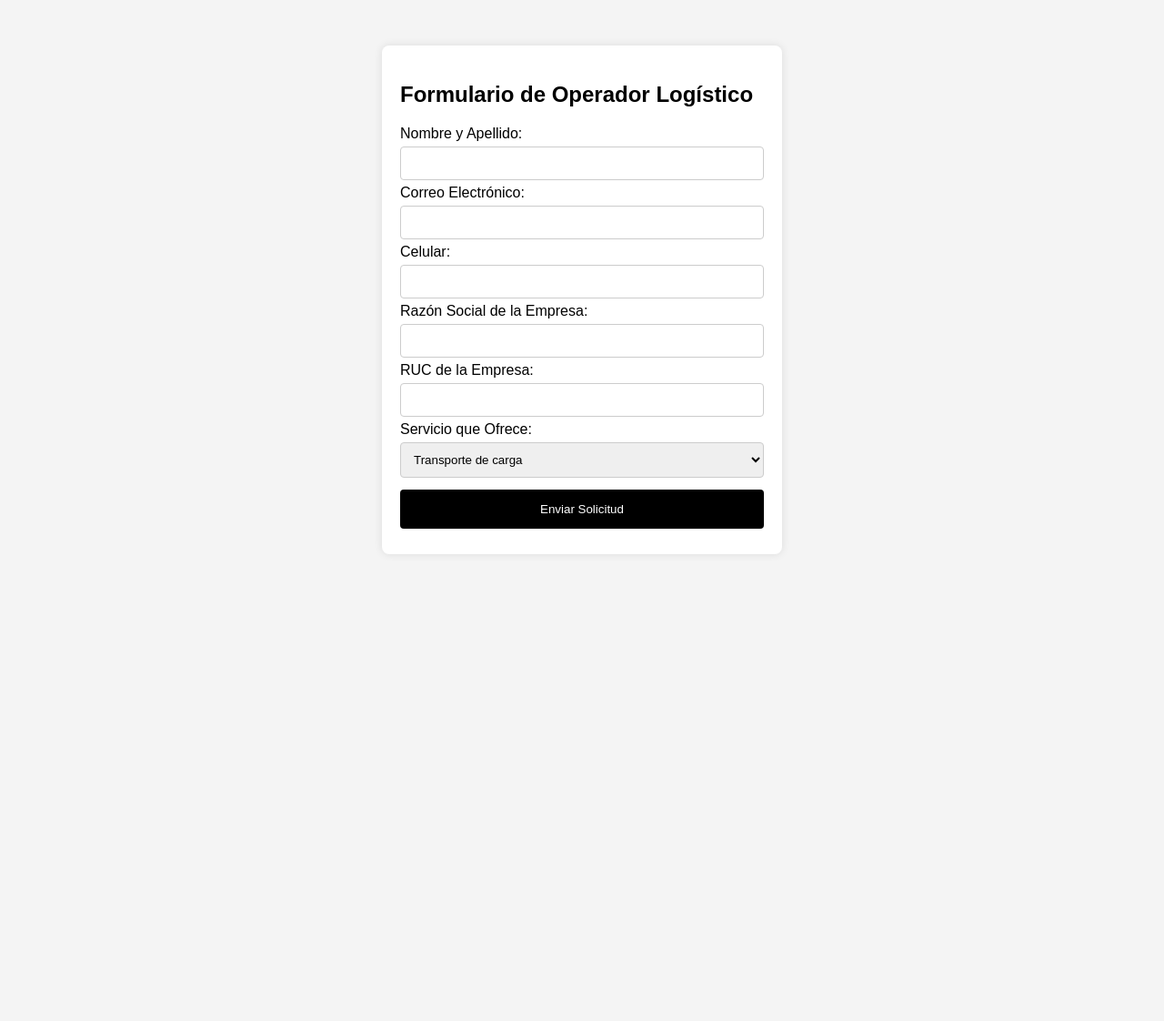
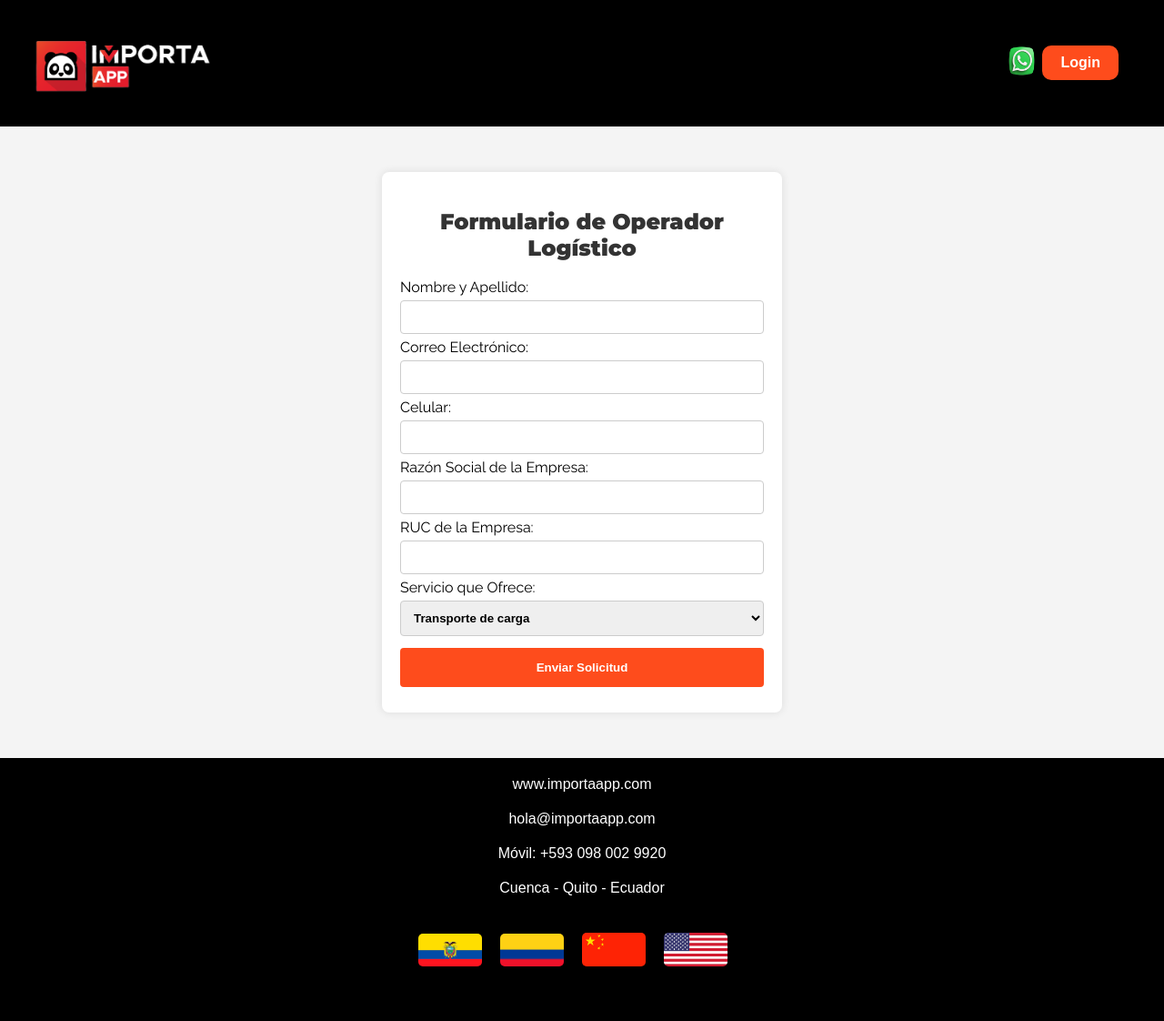
Before and after one commit to esteban-ll-aguilar/home_importaApp, a plain HTML site: page ImportaApp/pruebas/form_operator_log.html in a window 1280 px wide. Shown: the whole page at 91% size. Before the commit the page ends 800 px from the top, so only its background shows below. Drawn offline with Linux system fonts and the light colour scheme.

Commit message:
cambios en los forms

```diff
--- a/ImportaApp/pruebas/css/footer.css
+++ b/ImportaApp/pruebas/css/footer.css
@@ -4,7 +4,7 @@ body {
 
 /* Footer */
 .footer {
-    background-color: #333;
+    background-color: #000000;
     color: white;
     text-align: center;
     padding: 20px;
--- /dev/null
+++ b/ImportaApp/pruebas/css/form_Exportador_importador.css
@@ -0,0 +1,54 @@
+h1,h2 {
+    font-family: 'Montserrat', sans-serif;
+}
+label {
+    font-family: 'Raleway', sans-serif;
+}
+body {
+    margin: 0;
+    padding: 0;
+}
+select, input{
+    /*en negrita*/
+    font-weight: bold;
+}
+
+.container {
+    max-width: 400px;
+    margin: 50px auto;
+    background-color: #fff;
+    padding: 20px;
+    border-radius: 8px;
+    box-shadow: 0 0 10px rgba(0, 0, 0, 0.1);
+}
+h2 {
+    text-align: center;
+    color: #333;
+}
+
+input[type="text"],
+input[type="email"],
+input[type="tel"],
+select {
+    width: 100%;
+    padding: 10px;
+    margin: 5px 0;
+    border: 1px solid #ccc;
+    border-radius: 4px;
+    box-sizing: border-box;
+}
+
+input[type="submit"] {
+    background-color: #FE4C1C;
+    color: white;
+    padding: 14px 20px;
+    margin: 8px 0;
+    border: none;
+    border-radius: 4px;
+    cursor: pointer;
+    width: 100%;
+}
+
+input[type="submit"]:hover {
+    background-color: #e5172a;
+}
--- /dev/null
+++ b/ImportaApp/pruebas/css/form_operator_log.css
@@ -0,0 +1,48 @@
+body {
+    font-family: Arial, sans-serif;
+    background-color: #f4f4f4;
+    margin: 0;
+    padding: 0;
+}
+.container {
+    max-width: 400px;
+    margin: 50px auto;
+    background-color: #fff;
+    padding: 20px;
+    border-radius: 8px;
+    box-shadow: 0 0 10px rgba(0, 0, 0, 0.1);
+}
+select, input{
+    /*en negrita*/
+    font-weight: bold;
+}
+h2 {
+    text-align: center;
+    color: #333;
+}
+input[type="text"],
+input[type="email"],
+input[type="tel"],
+select {
+    width: 100%;
+    padding: 10px;
+    margin: 5px 0;
+    border: 1px solid #ccc;
+    border-radius: 4px;
+    box-sizing: border-box;
+}
+
+input[type="submit"] {
+    background-color: #fe4c1c;
+    color: white;
+    padding: 14px 20px;
+    margin: 8px 0;
+    border: none;
+    border-radius: 4px;
+    cursor: pointer;
+    width: 100%;
+}
+
+input[type="submit"]:hover {
+    background-color: #e5172a;
+}
--- a/ImportaApp/pruebas/form_operator_log.html
+++ b/ImportaApp/pruebas/form_operator_log.html
@@ -5,53 +5,37 @@
     <meta charset="UTF-8">
     <meta name="viewport" content="width=device-width, initial-scale=1.0">
     <title>Formulario de Operador Logístico</title>
-    <style>
-        body {
-            font-family: Arial, sans-serif;
-            background-color: #f4f4f4;
-            margin: 0;
-            padding: 0;
-        }
-
-        .container {
-            max-width: 400px;
-            margin: 50px auto;
-            background-color: #fff;
-            padding: 20px;
-            border-radius: 8px;
-            box-shadow: 0 0 10px rgba(0, 0, 0, 0.1);
-        }
-
-        input[type="text"],
-        input[type="email"],
-        input[type="tel"],
-        select {
-            width: 100%;
-            padding: 10px;
-            margin: 5px 0;
-            border: 1px solid #ccc;
-            border-radius: 4px;
-            box-sizing: border-box;
-        }
-
-        input[type="submit"] {
-            background-color: #000000;
-            color: white;
-            padding: 14px 20px;
-            margin: 8px 0;
-            border: none;
-            border-radius: 4px;
-            cursor: pointer;
-            width: 100%;
-        }
-
-        input[type="submit"]:hover {
-            background-color: #e5272a;
-        }
-    </style>
+    <link href="https://fonts.googleapis.com/css2?family=Raleway:wght@400;700&display=swap"  rel="stylesheet">
+    <link href="https://fonts.googleapis.com/css2?family=Montserrat:wght@900&display=swap" rel="stylesheet">
+    <link rel="stylesheet" href="css/form_operator_log.css">
+    <link rel="stylesheet" href="css/header.css">
+    <link rel="stylesheet" href="css/footer.css">
 </head>
 
 <body>
+    <header>
+        <div class="header-left" id="importaapp">
+            <img src="images/Logo Transparente letra blanca.png" alt="Company Logo" class="image_logo">
+        </div>
+        <div class="header-center">
+            <h1>24/7</h1>
+        </div>
+        <a href="https://api.whatsapp.com/send?phone=593980029920" target="_blank">
+            <img src="images/whatsapp_logo.png" alt="WhatsApp Logo" class="whatsapp_header_logo">
+        </a>
+        <div class="header-right">
+            <a href="https://app.importaapp.com/" class="login-button"><strong class="stronf">Login</strong></a>
+        </div>
+        <style>
+            h1,
+            h2 {
+                font-family: 'Montserrat', sans-serif;
+            }
+            label {
+                font-family: 'Raleway', sans-serif;
+            }
+        </style>
+    </header>
 
     <div class="container">
         <h2>Formulario de Operador Logístico</h2>
@@ -61,9 +45,10 @@
             <label for="email">Correo Electrónico:</label>
             <input type="email" id="email" name="email" required>
             <label for="celular">Celular:</label>
+            <!--solo numeros-->
             <input type="tel" id="celular" name="celular" required>
             <label for="razon_social">Razón Social de la Empresa:</label>
-            <input type="text" id="razon_social" name="razon_social" required>
+            <input type="text" id="razon_social" name="razon_social" required >
             <label for="ruc">RUC de la Empresa:</label>
             <input type="text" id="ruc" name="ruc" required>
             <label for="servicio_ofrecido">Servicio que Ofrece:</label>
@@ -78,36 +63,20 @@
             <input type="submit" value="Enviar Solicitud">
         </form>
     </div>
-
-    <script>
-        document.getElementById("myForm").addEventListener("submit", function (event) {
-            event.preventDefault();
-            var nombre = document.getElementById("nombre").value;
-            var email = document.getElementById("email").value;
-            var celular = document.getElementById("celular").value;
-            var razon_social = document.getElementById("razon_social").value;
-            var ruc = document.getElementById("ruc").value;
-            var servicio_ofrecido = document.getElementById("servicio_ofrecido").value;
-
-            var now = new Date();
-            var fecha = now.getDate() + '/' + (now.getMonth() + 1) + '/' + now.getFullYear();
-            var hora = now.getHours() + ':' + (now.getMinutes() < 10 ? '0' : '') + now.getMinutes();
-
-            var mensaje = "Formulario de Operador Logístico\n" + "-------------------------\n" +
-                "Fecha y Hora: " + fecha + " " + hora + "\n" +
-                "-------------------------\n" +
-                "Nombre y Apellido: " + nombre + "\n" +
-                "Correo Electrónico: " + email + "\n" +
-                "Celular: " + celular + "\n" +
-                "Razón Social de la Empresa: " + razon_social + "\n" +
-                "RUC de la Empresa: " + ruc + "\n" +
-                "Servicio que Ofrece: " + servicio_ofrecido;
-
-            var whatsappLink = "https://wa.me/593959736777?text=" + encodeURIComponent(mensaje);
-            window.location.href = whatsappLink;
-        });
-    </script>
-
+    <footer class="footer">
+        <div class="links_footer">
+            <a href="importaapp.com" class="footer-link">www.importaapp.com</a>
+            <a href="mailto:hola@importaapp.com" class="footer-link">hola@importaapp.com</a>
+            <a href="https://api.whatsapp.com/send?phone=593980029920" class="footer-link">Móvil: +593 098 002 9920</a>
+        </div>
+        <p>Cuenca - Quito - Ecuador</p>
+        <div class="footer-logos">
+            <img src="images/ecuador_logo.png" alt="Ecuador Flag" class="footer-logo">
+            <img src="images/colombia_logo.png" alt="Colombia Flag" class="footer-logo">
+            <img src="images/china_logo.png" alt="China Flag" class="footer-logo">
+            <img src="images/usa_logo.png" alt="USA Flag" class="footer-logo">
+        </div>
+    </footer>
 </body>
-
+<script src="js/form_operador_log.js"></script>
 </html>
--- /dev/null
+++ b/ImportaApp/pruebas/js/form_operador_log.js
@@ -0,0 +1,26 @@
+document.getElementById("myForm").addEventListener("submit", function (event) {
+    event.preventDefault();
+    var nombre = document.getElementById("nombre").value;
+    var email = document.getElementById("email").value;
+    var celular = document.getElementById("celular").value;
+    var razon_social = document.getElementById("razon_social").value;
+    var ruc = document.getElementById("ruc").value;
+    var servicio_ofrecido = document.getElementById("servicio_ofrecido").value;
+
+    var now = new Date();
+    var fecha = now.getDate() + '/' + (now.getMonth() + 1) + '/' + now.getFullYear();
+    var hora = now.getHours() + ':' + (now.getMinutes() < 10 ? '0' : '') + now.getMinutes();
+
+    var mensaje = "Formulario de Operador Logístico\n" + "-------------------------\n" +
+        "Fecha y Hora: " + fecha + " " + hora + "\n" +
+        "-------------------------\n" +
+        "Nombre y Apellido: " + nombre + "\n" +
+        "Correo Electrónico: " + email + "\n" +
+        "Celular: " + celular + "\n" +
+        "Razón Social de la Empresa: " + razon_social + "\n" +
+        "RUC de la Empresa: " + ruc + "\n" +
+        "Servicio que Ofrece: " + servicio_ofrecido;
+
+    var whatsappLink = "https://wa.me/593959736777?text=" + encodeURIComponent(mensaje);
+    window.location.href = whatsappLink;
+});
```
Also changed, not shown: ImportaApp/pruebas/form_Exportador_importador.html (added, +89 -0 lines), ImportaApp/pruebas/form_w.html (deleted, +0 -112 lines), ImportaApp/pruebas/index.html (+2 -2 lines), ImportaApp/pruebas/js/form_Exportador_importador.js (added, +23 -0 lines), ImportaApp/osito.html (renamed from ImportaApp/pruebas/osito.html).
